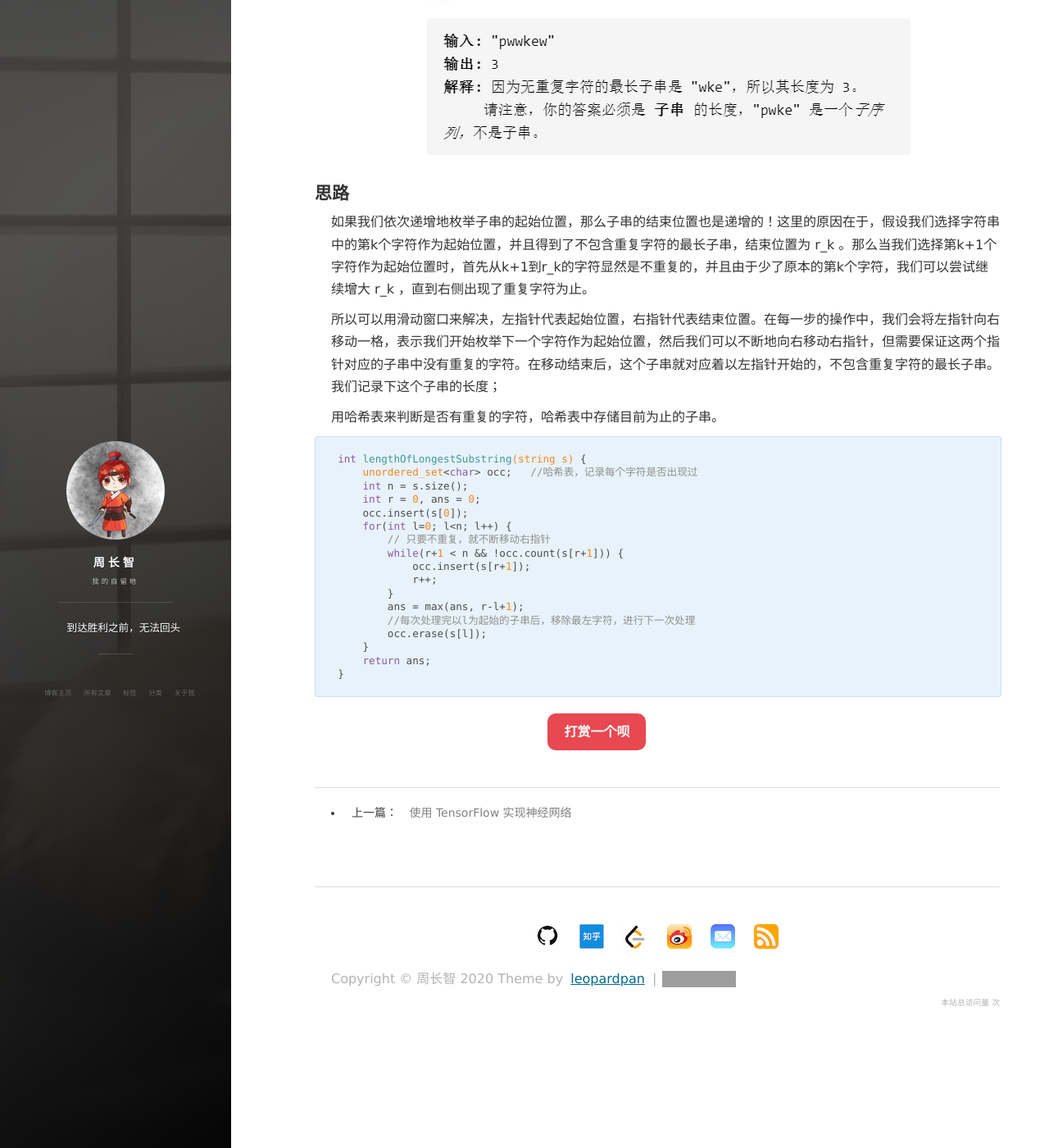
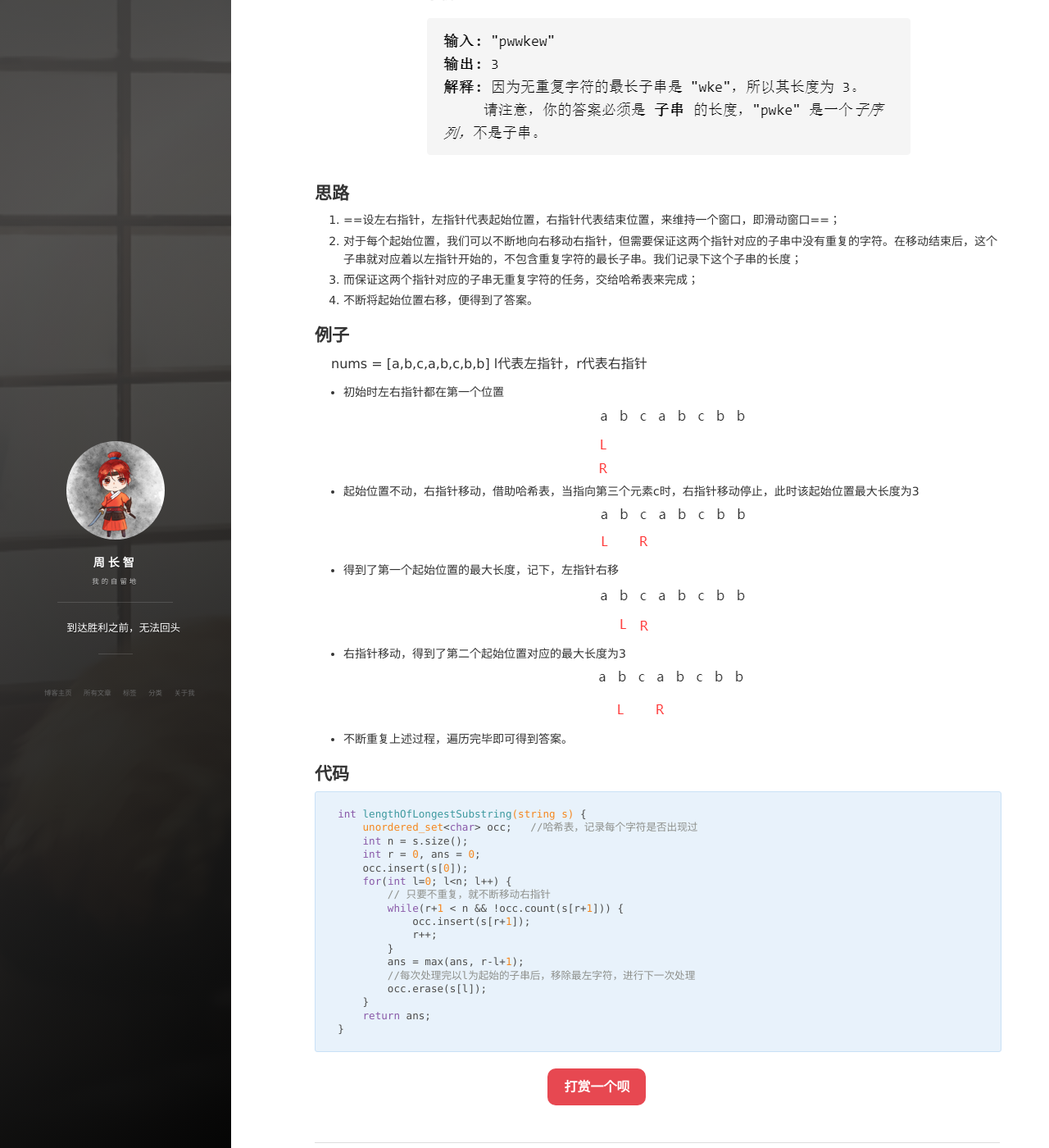
Before and after one commit to zhoucz97/zhoucz97.github.io, a Jekyll site: the page built from _posts/2020-07-01-3.无重复字符的最长子串.md, in a window 1280 px wide and 1400 px high, scrolled down 601 px. Shown: the whole window at 82% size. Built offline with Jekyll 4.4.1, drawn with Linux system fonts in a browser that asks for light colours; nearby versions of some CDN libraries; comment, search, counter and statistics services are not loaded; grey boxes are pictures that could not be loaded.

Commit message:
edit passage

````diff
--- a/_posts/2020-07-01-3.无重复字符的最长子串.md
+++ b/_posts/2020-07-01-3.无重复字符的最长子串.md
@@ -8,15 +8,28 @@ tags: 滑动窗口
 
 > [原题地址](https://leetcode-cn.com/problems/longest-substring-without-repeating-characters/)
 
-![image](/images/posts/2020/07/070101.jpg)
+![image](/images/posts/2020/07/01.jpg)
 
 ## 思路
-如果我们依次递增地枚举子串的起始位置，那么子串的结束位置也是递增的！这里的原因在于，假设我们选择字符串中的第k个字符作为起始位置，并且得到了不包含重复字符的最长子串，结束位置为 r_k 。那么当我们选择第k+1个字符作为起始位置时，首先从k+1到r_k的字符显然是不重复的，并且由于少了原本的第k个字符，我们可以尝试继续增大 r_k ，直到右侧出现了重复字符为止。
+1. ==设左右指针，左指针代表起始位置，右指针代表结束位置，来维持一个窗口，即滑动窗口==；
+2. 对于每个起始位置，我们可以不断地向右移动右指针，但需要保证这两个指针对应的子串中没有重复的字符。在移动结束后，这个子串就对应着以左指针开始的，不包含重复字符的最长子串。我们记录下这个子串的长度；
+3. 而保证这两个指针对应的子串无重复字符的任务，交给哈希表来完成；
+4. 不断将起始位置右移，便得到了答案。
 
-所以可以用滑动窗口来解决，左指针代表起始位置，右指针代表结束位置。在每一步的操作中，我们会将左指针向右移动一格，表示我们开始枚举下一个字符作为起始位置，然后我们可以不断地向右移动右指针，但需要保证这两个指针对应的子串中没有重复的字符。在移动结束后，这个子串就对应着以左指针开始的，不包含重复字符的最长子串。我们记录下这个子串的长度；
+## 例子
+nums = [a,b,c,a,b,c,b,b]
+l代表左指针，r代表右指针
+- 初始时左右指针都在第一个位置
+![image](/images/posts/2020/07/02.png)
+- 起始位置不动，右指针移动，借助哈希表，当指向第三个元素c时，右指针移动停止，此时该起始位置最大长度为3
+![image](/images/posts/2020/07/03.png)
+- 得到了第一个起始位置的最大长度，记下，左指针右移
+![image](/images/posts/2020/07/04.png)
+- 右指针移动，得到了第二个起始位置对应的最大长度为3
+![image](/images/posts/2020/07/05.png)
+- 不断重复上述过程，遍历完毕即可得到答案。
 
-用哈希表来判断是否有重复的字符，哈希表中存储目前为止的子串。
-
+## 代码
 ```
 int lengthOfLongestSubstring(string s) {
     unordered_set<char> occ;   //哈希表，记录每个字符是否出现过
````
Also changed, not shown: _posts/tutorials2.md (deleted, +0 -41 lines), images/posts/2020/07/01.jpg (renamed from images/posts/2020/07/070101.jpg), images/posts/2020/07/02.png (added), images/posts/2020/07/03.png (added), images/posts/2020/07/04.png (added), images/posts/2020/07/05.png (added).
